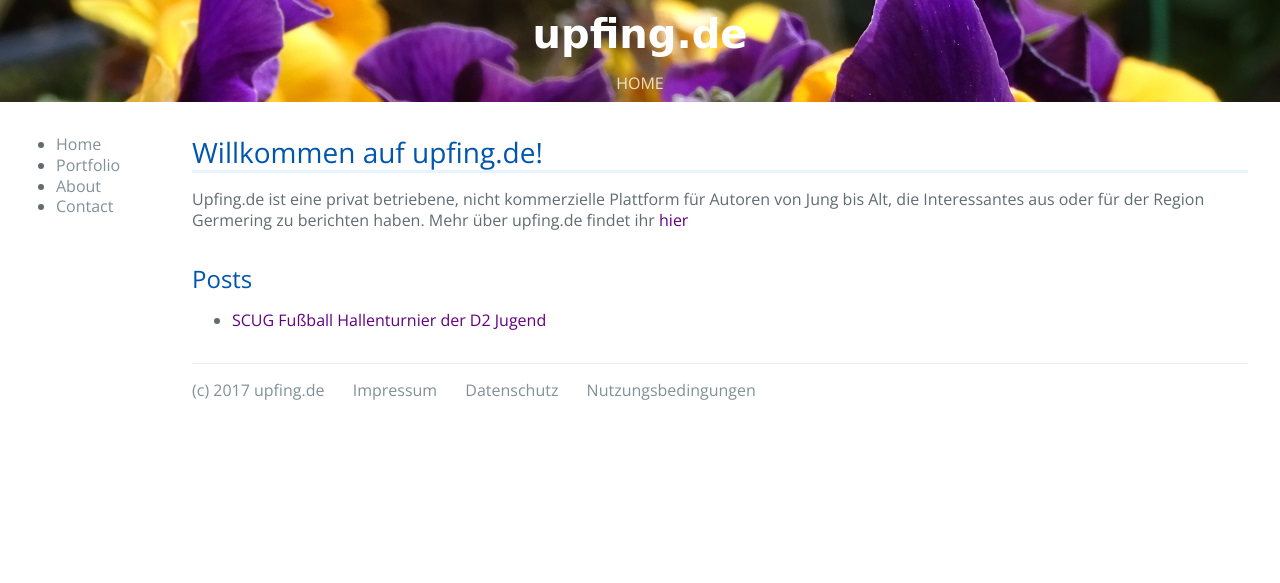
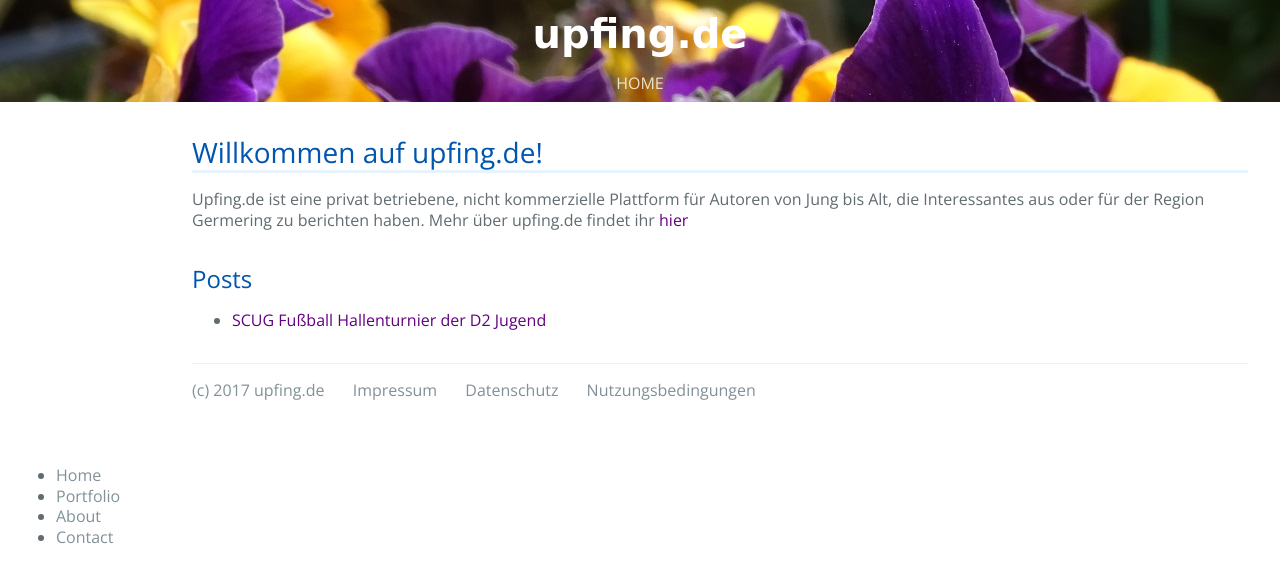
Before and after one commit to croedel/upfing, a Jekyll site: the page built from README.md, in a window 1280 px wide. Shown: the top 583 px of the page. Built offline with Jekyll 4.4.1, drawn with Linux system fonts in a browser that asks for light colours; our own code applies the rules of GitHub Pages for plain Markdown files; the repository's description, which GitHub fills in, is left out.

Commit message:
Update default.html

```diff
--- a/_layouts/default.html
+++ b/_layouts/default.html
@@ -12,22 +12,8 @@
     <section class="page-header">
       <h1 class="project-name">upfing.de</h1>
       <h2 class="project-tagline">{{ site.description | default: site.github.project_tagline }}</h2>
-      {% if site.show_downloads %}
-        <a href="{{ site.github.zip_url }}" class="btn">Download .zip</a>
-        <a href="{{ site.github.tar_url }}" class="btn">Download .tar.gz</a>
-      {% endif %}
       <a href="{{ site.github.url }}" class="project-links">HOME</a>
     </section>
-
-    <!-- Navigation -->
-    <nav id="menu" class="clearfix">
-        <ul>
-            <li><a href="#" class="menu-links">Home</a></li>
-            <li><a href="#" class="menu-links">Portfolio</a></li>
-            <li><a href="#" class="menu-links">About</a></li>
-            <li><a href="#" class="menu-links">Contact</a></li>
-        </ul>
-    </nav>
 
     <section class="main-content">
       {{ content }}
@@ -42,6 +28,16 @@
       </footer>
     </section>
 
+    <!-- Navigation -->
+    <nav id="rightcol" class="clearfix">
+        <ul>
+            <li><a href="#" class="menu-links">Home</a></li>
+            <li><a href="#" class="menu-links">Portfolio</a></li>
+            <li><a href="#" class="menu-links">About</a></li>
+            <li><a href="#" class="menu-links">Contact</a></li>
+        </ul>
+    </nav>
+
     {% if site.google_analytics %}
       <script type="text/javascript">
         (function(i,s,o,g,r,a,m){i['GoogleAnalyticsObject']=r;i[r]=i[r]||function(){
```
